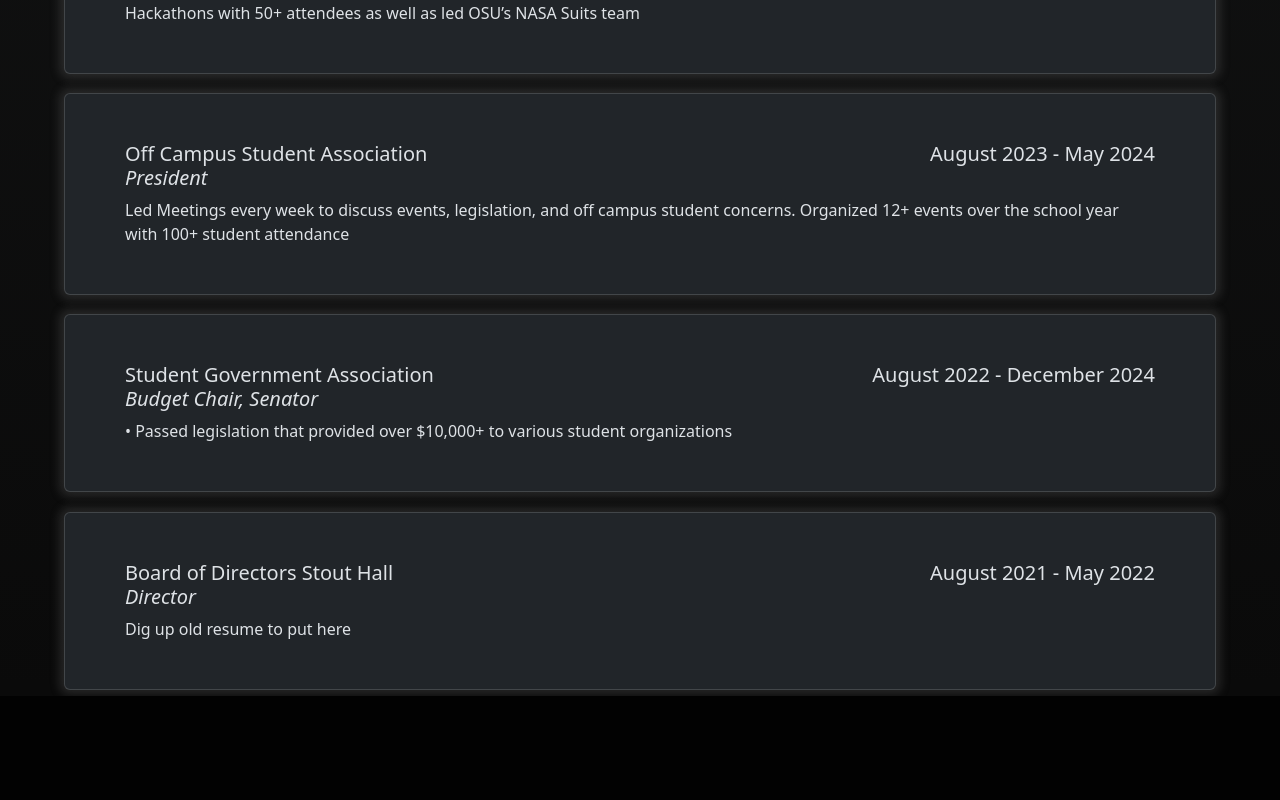
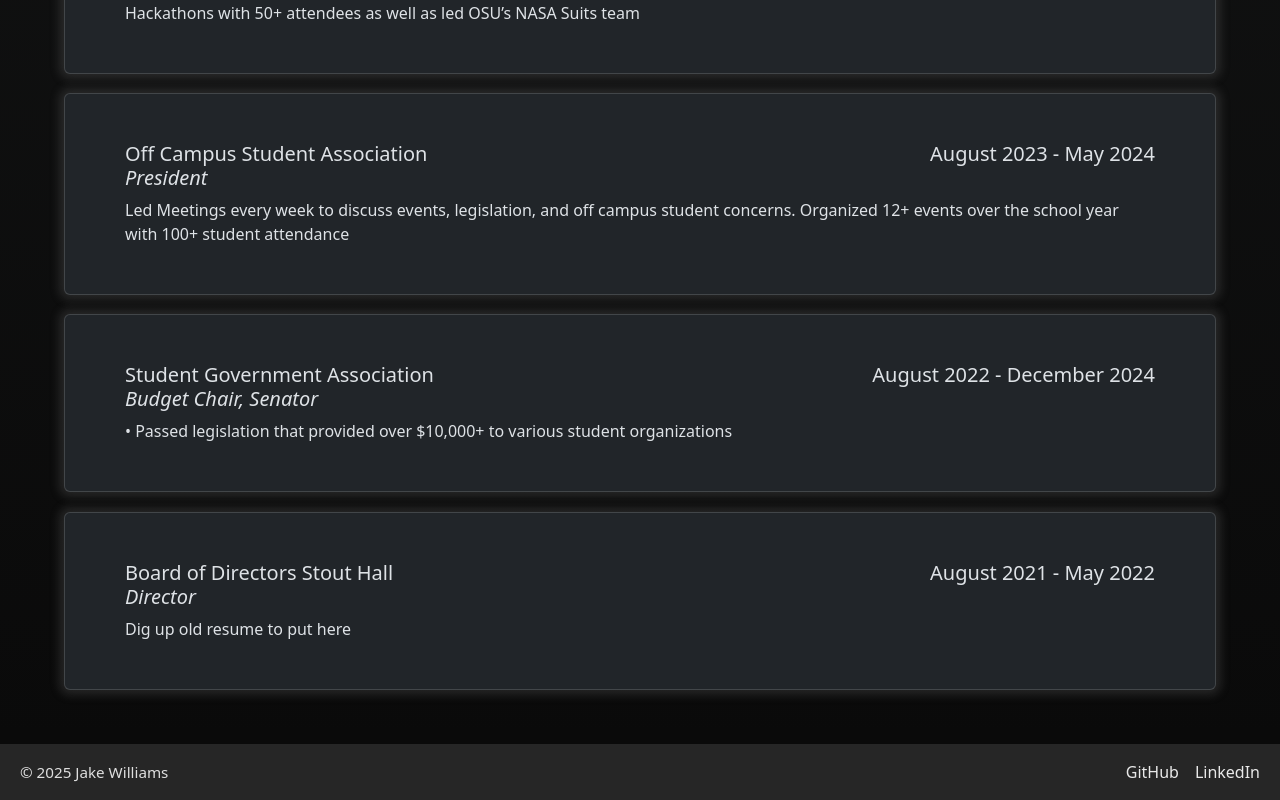
Before and after one commit to JakeWilliamsCode/PortfolioWebsite, a React (Vite) app: page /#/ in a window 1280 px wide. Shown: the part 3144-3944 px from the top of the page. Before the commit the page ends 3840 px from the top, so only its background shows below. Built offline with nearby package versions, Linux system fonts and the light colour scheme.

Commit message:
Added Footer

```diff
--- a/src/App.tsx
+++ b/src/App.tsx
@@ -4,6 +4,7 @@ import Projects from "./Components/Projects";
 import Home from "./Components/Home";
 import Contact from "./Components/Contact";
 import ResumePDF from "./Components/ResumePDF";
+import Footer from "./Components/Footer";
 import { HashRouter, Routes, Route } from "react-router-dom";
 
 function App() {
@@ -17,6 +18,7 @@ function App() {
 				<Route path="/Contact" element={<Contact />} />
 				<Route path="*" element={<Home />} />
 			</Routes>
+			<Footer />
 		</HashRouter>
 	);
 }
--- /dev/null
+++ b/src/Components/Footer.tsx
@@ -0,0 +1,17 @@
+function Footer() {
+  const year = new Date().getFullYear();
+
+  return (
+    <footer className="site-footer">
+      <p className="site-footer-text">
+        © {year} Jake Williams
+      </p>
+      <div className="site-footer-links">
+        <a href="https://github.com/JakeWilliamsCode" target="_blank" rel="noreferrer">GitHub</a>
+        <a href="https://www.linkedin.com/in/jacob-l-williams/" target="_blank" rel="noreferrer">LinkedIn</a>
+      </div>
+    </footer>
+  );
+}
+
+export default Footer;
--- a/src/Resume/Resume.tsx
+++ b/src/Resume/Resume.tsx
@@ -38,7 +38,7 @@ and JIRA through API’s with a PHP backend." />
             description="•	Passed legislation that provided over $10,000+ to various student organizations"/>
             <ResumeCard title="Board of Directors Stout Hall" timeframe="August 2021 - May 2022" company="Director"
             description="Dig up old resume to put here"/>
-
+            <div style={{padding:'24px'}}></div>
          </div>
     );
 }
--- a/src/index.css
+++ b/src/index.css
@@ -52,9 +52,46 @@ code {
   padding: 0%;
 }
 
+.site-footer {
+  border-top: 1px solid rgba(255, 255, 255, 0.);
+  color: rgba(255, 255, 255, 0.85);
+  display: flex;
+  align-items: center;
+  justify-content: space-between;
+  gap: 16px;
+  padding: 16px 20px;
+  background-color: rgba(0, 0, 0, 0.85);
+}
+
+.site-footer-text {
+  margin: 0;
+  font-size: 0.95rem;
+}
+
+.site-footer-links {
+  display: flex;
+  gap: 16px;
+}
+
+.site-footer-links a {
+  color: rgba(255, 255, 255, 0.9);
+  text-decoration: none;
+}
+
+.site-footer-links a:hover {
+  text-decoration: underline;
+}
+
 
 @media only screen and (max-width: 1200px) {
     .cardColumns {
       padding: 2.5%;
     }
 }
+
+@media only screen and (max-width: 640px) {
+  .site-footer {
+    flex-direction: column;
+    align-items: flex-start;
+  }
+}
```
Also changed, not shown: 4 other files (tests, documents, lock files or other folders).
